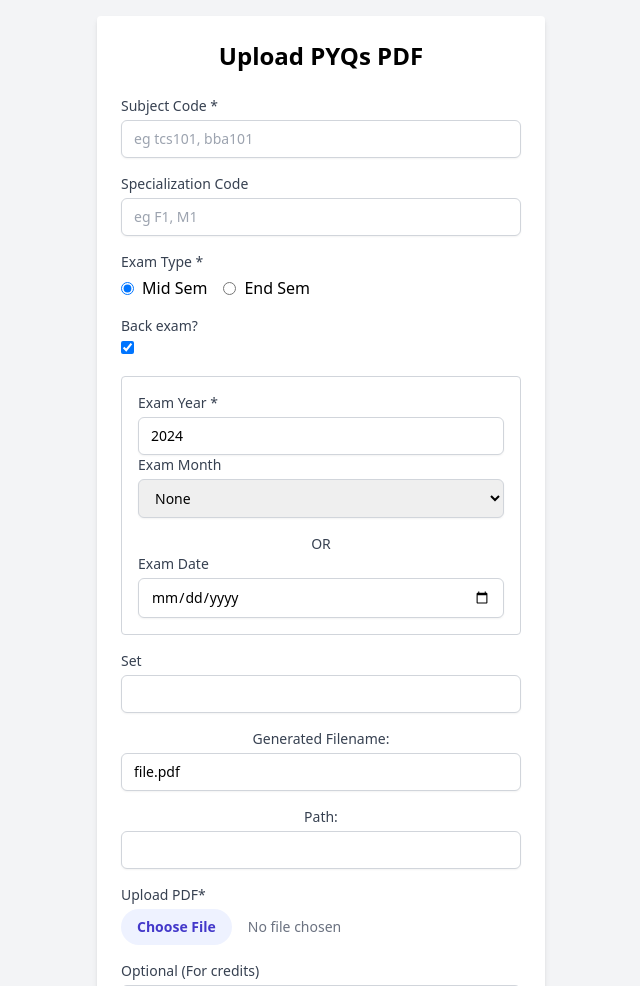
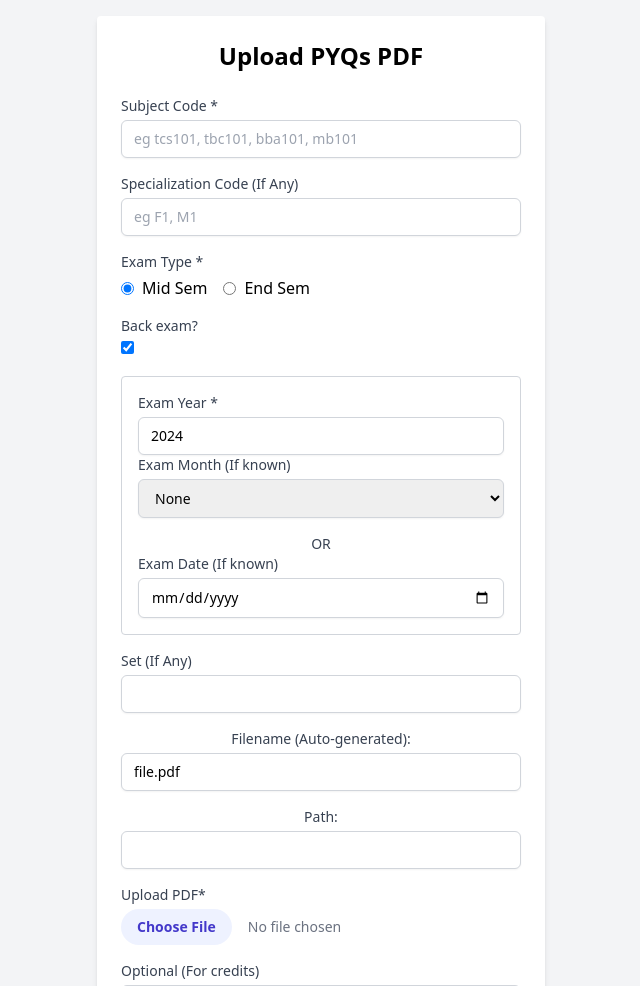
Before and after one commit to mglsj/pyqs-uploader, a Flask app: page / in a window 1280 px wide. Shown: the top 986 px of the page, without its empty margins (319-959 px from the left). Run offline with Flask 3, Linux system fonts and the light colour scheme; some libraries are stand-ins or nearby versions.

Commit message:
clearer labels

```diff
--- a/templates/index.html
+++ b/templates/index.html
@@ -1,7 +1,7 @@
 <!DOCTYPE html>
 <html>
     <head>
-        <title>Upload PDF to GitHub</title>
+        <title>Upload PYQs</title>
         <script src="https://cdn.tailwindcss.com"></script>
         <meta
             name="viewport"
@@ -124,7 +124,7 @@
                         type="text"
                         id="subjectCode"
                         name="exam_subject_code"
-                        placeholder="eg tcs101, bba101"
+                        placeholder="eg tcs101, tbc101, bba101, mb101"
                         pattern="^[a-zA-Z0-9]*$"
                         class="mt-1 block w-full px-3 py-2 border border-gray-300 rounded-md shadow-sm focus:outline-none focus:ring-indigo-500 focus:border-indigo-500 sm:text-sm"
                         required
@@ -132,7 +132,7 @@
                 </div>
                 <div>
                     <label class="block text-sm font-medium text-gray-700"
-                    >Specialization Code</label>
+                    >Specialization Code (If Any)</label>
                     <input
                         type="text"
                         id="specializationCode"
@@ -196,7 +196,7 @@
                     </div>
                     <div>
                         <label class="block text-sm font-medium text-gray-700"
-                        >Exam Month</label>
+                        >Exam Month (If known)</label>
                         <select
                             id="examMonth"
                             name="exam_month"
@@ -222,7 +222,7 @@
                     </div>
                     <div>
                         <label class="block text-sm font-medium text-gray-700"
-                        >Exam Date</label>
+                        >Exam Date (If known)</label>
                         <input
                             type="date"
                             id="examDate"
@@ -234,7 +234,7 @@
                 </div>
                 <div>
                     <label class="block text-sm font-medium text-gray-700"
-                    >Set</label>
+                    >Set (If Any)</label>
                     <input
                         type="text"
                         id="examSet"
@@ -244,7 +244,7 @@
                 </div>
                 <div class="mt-4 text-center">
                     <p class="text-sm font-medium text-gray-700">
-                        Generated Filename:
+                        Filename (Auto-generated):
                     </p>
                     <input
                         type="text"
```
